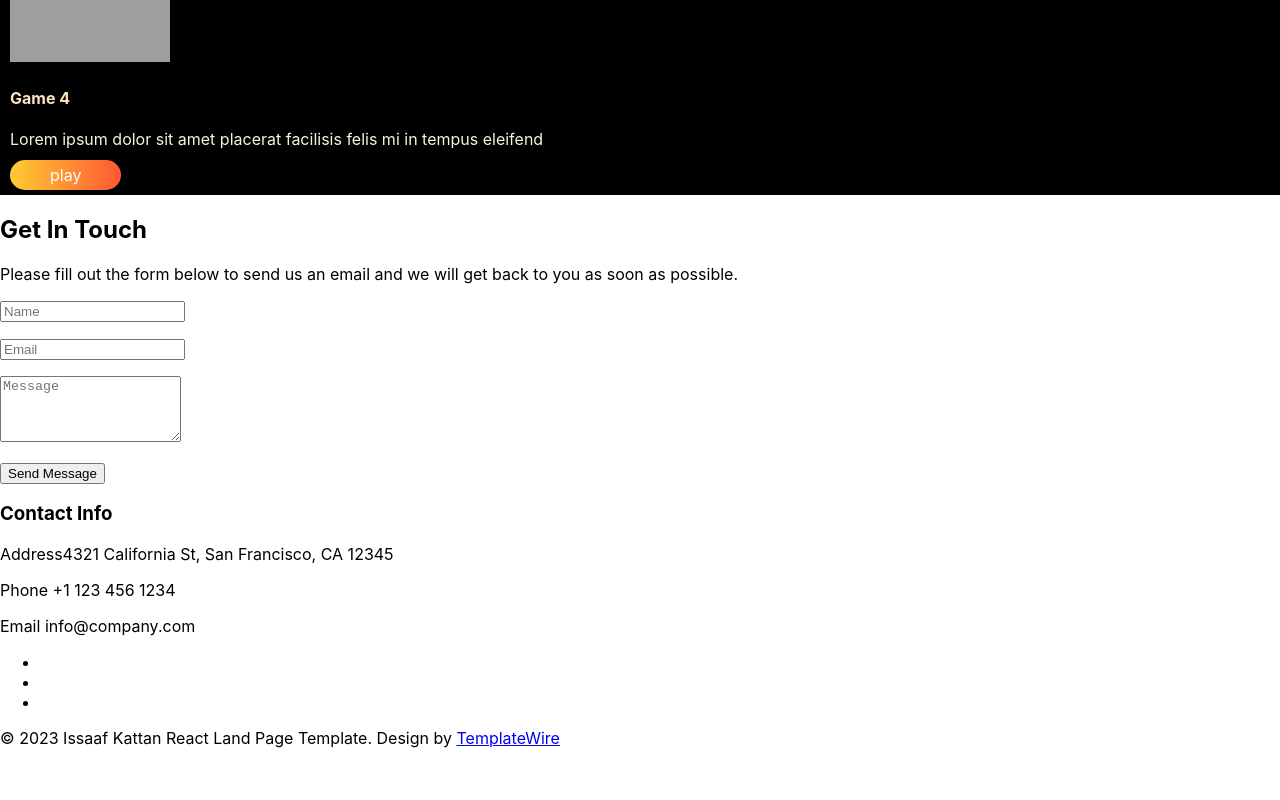
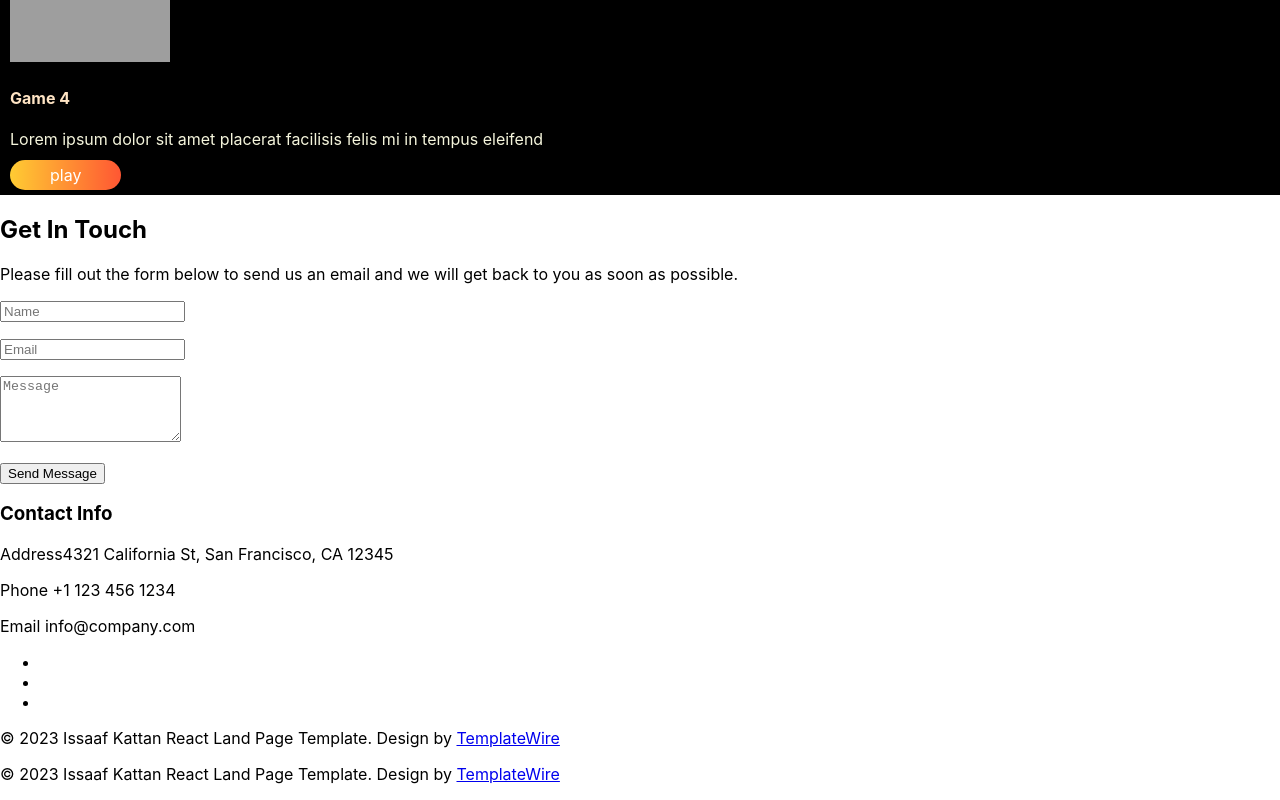
Before and after one commit to supuni97/Fun-Physics, a React (Create React App) app: page / in a window 1280 px wide. Shown: the part 3083-3883 px from the top of the page. Before the commit the page ends 3847 px from the top, so only its background shows below. Built offline with nearby package versions, Linux system fonts and the light colour scheme; grey boxes are pictures that could not be loaded; the HTML template or start-up script is replaced by a standard one; what smooth-scroll would draw is missing.

Commit message:
feat: I dont kno this shit

```diff
--- a/src/App.jsx
+++ b/src/App.jsx
@@ -8,6 +8,7 @@ import { Gallery } from "./components/gallery";
 import JsonData from "./data/data.json";
 import SmoothScroll from "smooth-scroll";
 import "./App.css";
+import { ProfileCard } from "./components/profileCard";
 
 export const scroll = new SmoothScroll('a[href*="#"]', {
   speed: 1000,
@@ -28,6 +29,7 @@ const App = () => {
       <Features data={landingPageData.Features} />
       <Gallery data={landingPageData.Gallery} />
       <Contact data={landingPageData.Contact} />
+      <ProfileCard data={landingPageData.Contact}/>
     </div>
   );
 };
--- /dev/null
+++ b/src/components/profileCard.jsx
@@ -0,0 +1,35 @@
+import React from 'react'
+
+export const ProfileCard = () => {
+  return (
+    <div>
+       <div id="profile" style={{color: 'blue'}}>
+        <div className="container">
+          <div className="col-md-8">
+            <div className="row">
+
+            </div>
+          </div>
+          <div className="col-md-3 col-md-offset-1 contact-info" style={{color: 'green'}}>
+
+          </div>
+          <div className="col-md-12" style={{color: 'black'}}>
+            <div className="row">
+
+            </div>
+          </div>
+        </div>
+      </div>
+      <div id="footer">
+        <div className="container text-center">
+          <p>
+            &copy; 2023 Issaaf Kattan React Land Page Template. Design by{" "}
+            <a href="http://www.templatewire.com" rel="nofollow">
+              TemplateWire
+            </a>
+          </p>
+        </div>
+      </div>
+    </div>
+  )
+}
```
Also changed, not shown: 2 other files (tests, documents, lock files or other folders).
